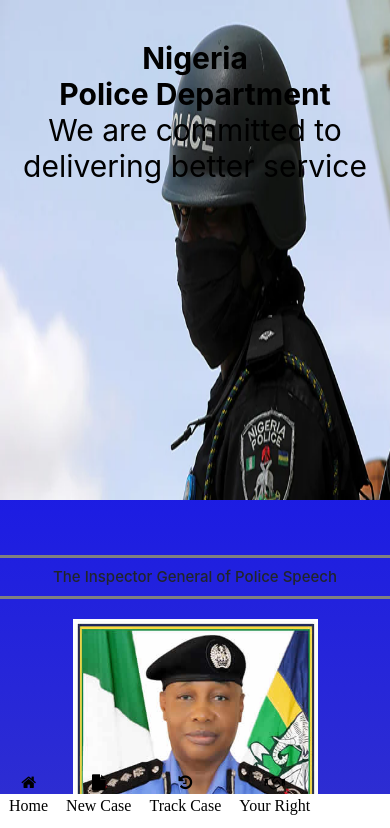
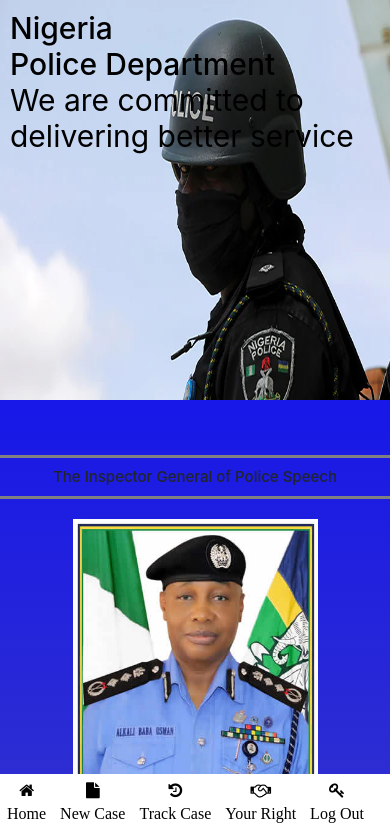
Before and after one commit to adedokun-moses/crime_documentation, a Vue app: page /dashboard in a window 390 px wide. Shown: the top 828 px of the page. Built offline with nearby package versions, Linux system fonts and the light colour scheme; a web font is replaced by a local one.

Commit message:
latest update

```diff
--- a/public/cssfolder/home.css
+++ b/public/cssfolder/home.css
@@ -90,29 +90,31 @@
 
 @media only screen and (max-width: 600px) {
     .home {
-        display: flex;
-        flex-direction: column;
+        margin: 0px;
+        padding: 0px;
+        background: url(/src/assets/newpolice.webp) fixed;
+        height: 400px;
+        width: 100%;
+        background-repeat: no-repeat;
+        background-size: 100% 100%;
     }
+    .video{
 
-    .video {
-        display: hidden;
+        padding: 10px 10px;
+        width: 100%;
     }
 
     .video h5 {
-        position: absolute;
-        top: 20px;
-        font-weight: bold;
+        margin-top: 0px;
+        font-size: 10px;
+        text-align: left;
         color: red;
-        left: 0;
-        right: 0;
-        font-size: 10px;
-        text-align: center;
     }
 
     .home h5 {
         margin: 0px;
         font-size: 30px;
-        padding: 20px 20px;
+        padding: 0px 00px;
         color: black;
     }
 
--- a/public/cssfolder/tracking.css
+++ b/public/cssfolder/tracking.css
@@ -47,7 +47,7 @@
     .action {
         width: 100%;
         margin: 20px auto;
-        background: red;
+
     }
 
     .action button {
@@ -57,16 +57,16 @@
         border-radius: 0px;
         outline: none;
         border: none;
-        width: 100%;
+        width: 50%;
     }
 
     .action input {
-        padding: 15px 10px;
+        padding: 15px 59px;
         border-radius: 5px;
         outline: none;
         border: none;
         background: grey;
-        width: 70%;
+
     }
 
 }
--- a/src/components/nav.vue
+++ b/src/components/nav.vue
@@ -179,7 +179,7 @@
     background: white;
     width: 100%;
     z-index: 1;
-    height: 50px;
+    height: 70px;
     bottom: 0;
   }
   .toggle {
@@ -197,15 +197,23 @@
 .nav_links a {
   padding: 5px 2px;
   border-radius: 3px;
-  margin: 0px 7px;
+  margin: 0px 5px;
   text-align: center;
+
 }
 
 .nav_links a:hover {
   background: green;
   padding: 32px 2px;
   border-radius: 3px;
-  margin: 0px 7px;
+  margin: 0px 5px;
+  color: white;
+}
+.nav_links a:active {
+  background: red;
+  padding: 32px 2px;
+  border-radius: 3px;
+  margin: 0px 5px;
   color: white;
 }
 
--- a/src/views/HomeView.vue
+++ b/src/views/HomeView.vue
@@ -78,6 +78,8 @@
 body {
   padding: 3px;
   background-image: linear-gradient(to right, rgb(106, 122, 218), white);
+
+
 }
 
 .formcontainer {
@@ -164,6 +166,12 @@
 }
 
 @media only screen and (max-width: 600px) {
+  body {
+  padding: 3px;
+  background-image: linear-gradient(to right, rgb(106, 122, 218), white);
+  height: 720px;
+
+}
   .formcontainer {
     display: flex;
     width: 90%;
--- a/src/views/homepage.vue
+++ b/src/views/homepage.vue
@@ -31,4 +31,14 @@
   display: block;
   margin: 50px auto;
 }
+
+@media only screen and (max-width: 600px) {
+.cover img {
+  width: 100%;
+  display: block;
+  margin: 50px auto;
+}
+
+
+}
 </style>
```
